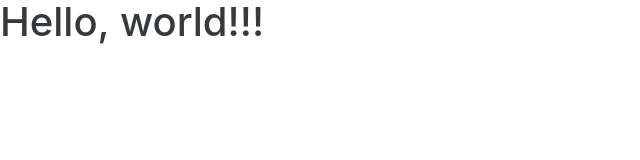
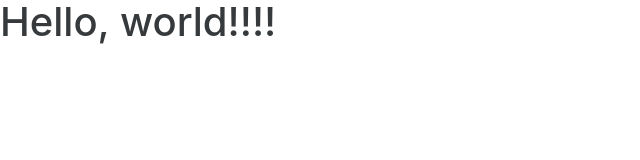
Before and after one commit to 3amWill/3amWill-MainSite, a plain HTML site: page blog-page.html in a window 1280 px wide. Shown: the full height of the page, 0-640 px from the left. Drawn offline with nearby package versions, Linux system fonts and the light colour scheme.

Commit message:
Test commit

```diff
--- a/blog-page.html
+++ b/blog-page.html
@@ -18,7 +18,7 @@
     <![endif]-->
 </head>
 <body>
-<h1>Hello, world!!!</h1>
+<h1>Hello, world!!!!</h1>
 
 <!-- jQuery (necessary for Bootstrap's JavaScript plugins) -->
 <script src="https://ajax.googleapis.com/ajax/libs/jquery/1.12.4/jquery.min.js"></script>
```
